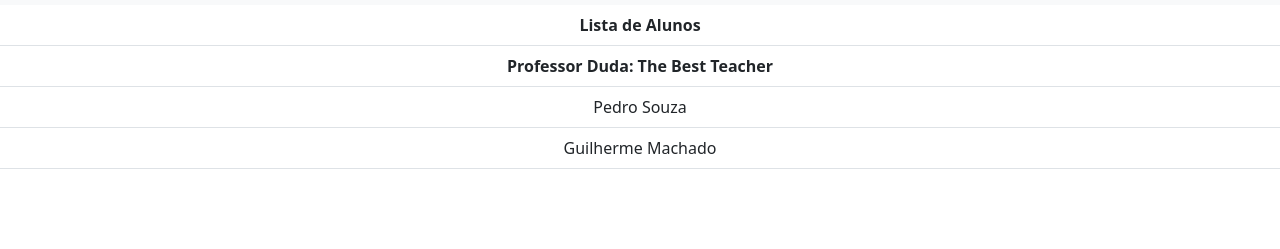
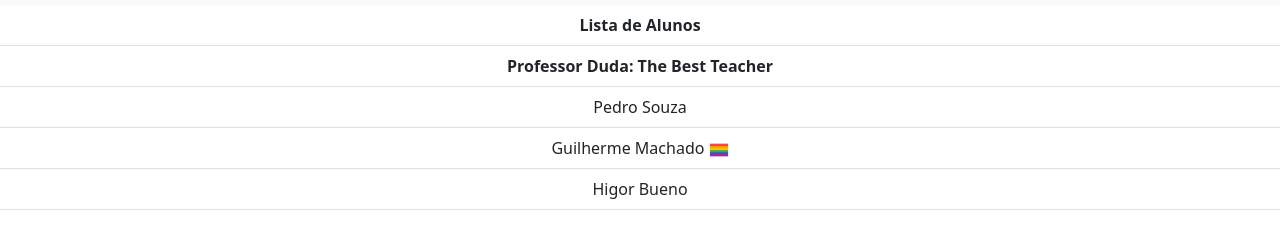
Before and after one commit to Professor-Dudarts/ludus_service_standings, a plain HTML site: page frontend/index.html in a window 1280 px wide. Shown: the part 51-300 px from the top of the page. Drawn offline with nearby package versions, Linux system fonts and the light colour scheme.

Commit message:
Added Higor name to table

```diff
--- a/frontend/index.html
+++ b/frontend/index.html
@@ -58,7 +58,10 @@
             <td>Pedro Souza</td>
         </tr>
         <tr>
-            <td>Guilherme Machado</td>
+            <td>Guilherme Machado <img src="./assets/img/icons8-bandeira-lgbt-48.png" width="20px" height="20px"></td>
+        </tr>
+        <tr>
+            <td>Higor Bueno</td>
         </tr>
     </table>
 
```
Also changed, not shown: frontend/assets/img/icons8-bandeira-lgbt-48.png (added).
